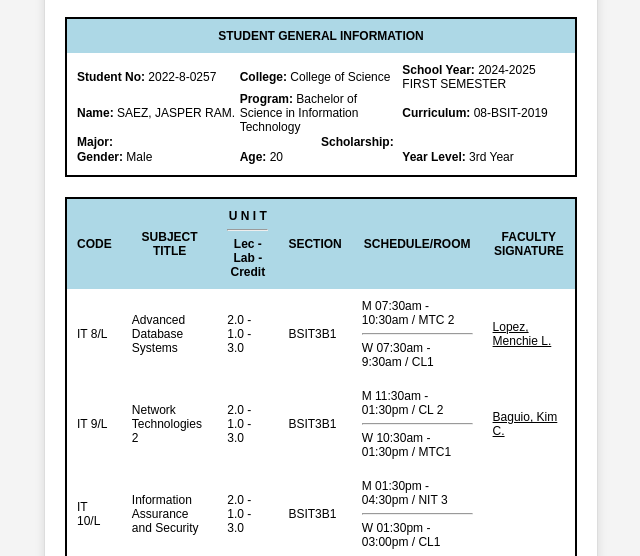
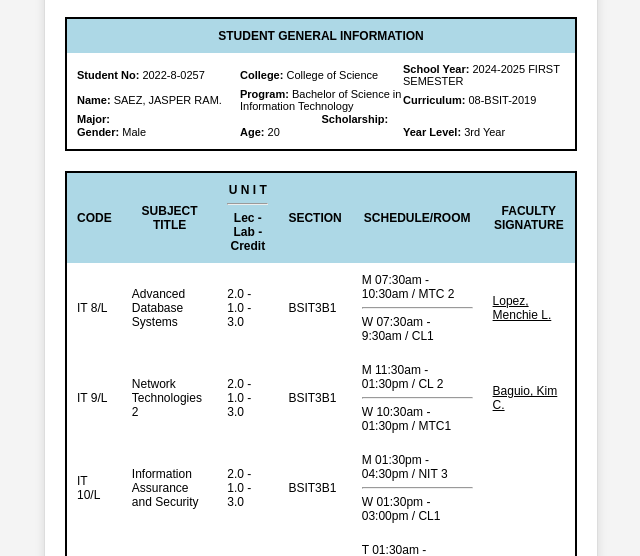
Before and after one commit to Pandasaez/COR_Saez, a plain HTML site: page index.html in a window 1280 px wide. Shown: the part 205-761 px from the top of the page, without its empty margins (319-959 px from the left). Drawn offline with Linux system fonts and the light colour scheme.

Commit message:
Validated CSS no errors

```diff
--- a/style.css
+++ b/style.css
@@ -118,9 +118,9 @@ th {
 .info-row {
     display: flex;
     justify-content: flex-start;
-    gap: px;
+    gap: 1px;
     margin-bottom: 1px;
-    font-size: px;
+    font-size: 11px;
     align-items: center;
     white-space: nowrap;
 }
```
